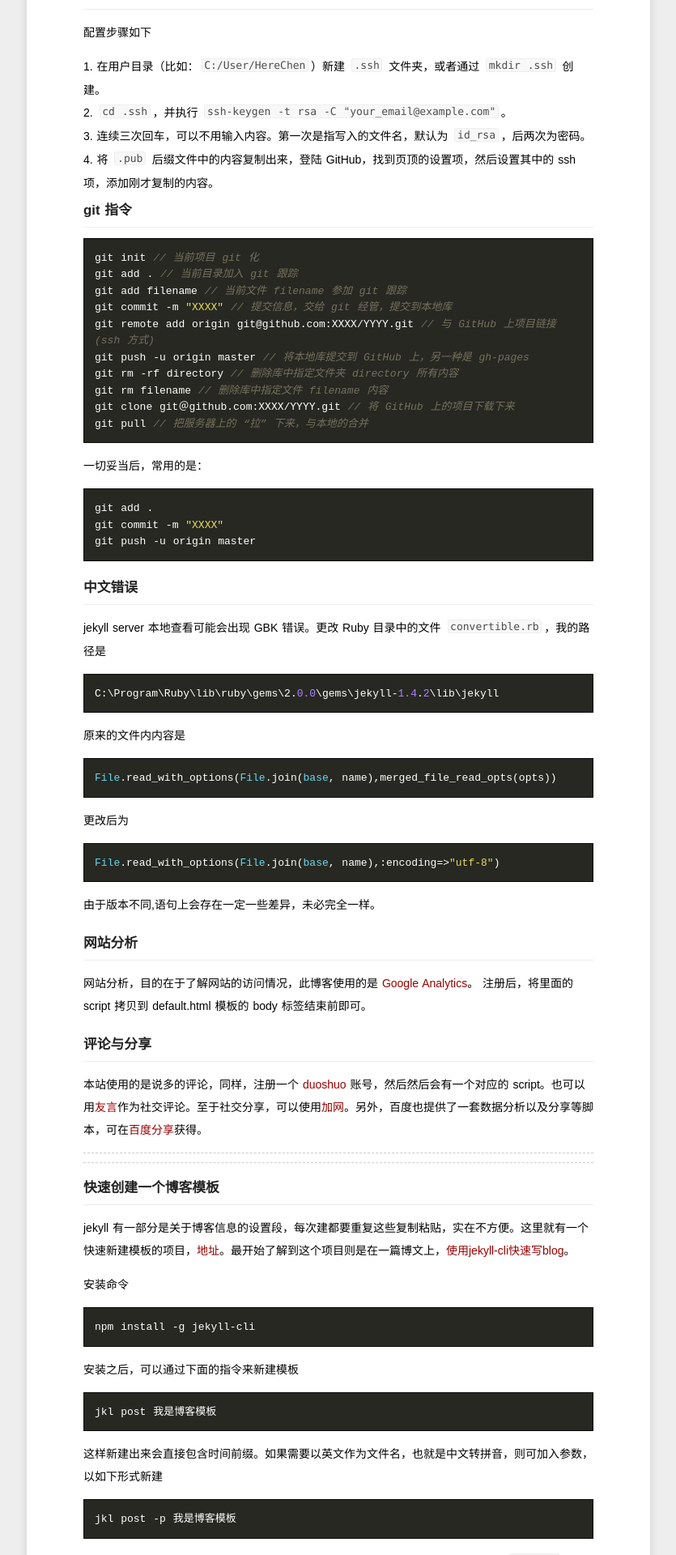
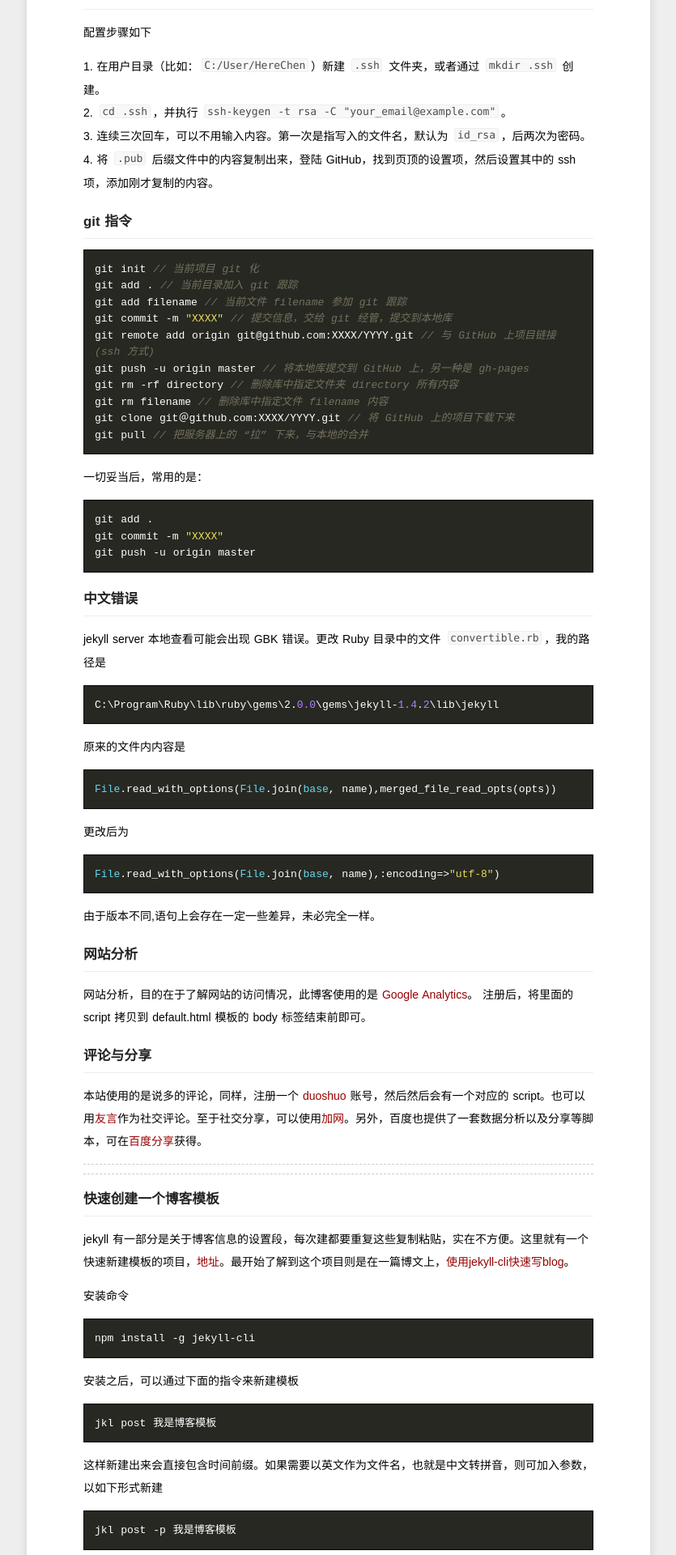
Before and after one commit to Xuezhiyuanlin/herechen.github.io, a Jekyll site: the page built from _posts/2014-03-16-jekyll-skills.md, in a window 1280 px wide. Shown: the part 1844-3764 px from the top of the page at 81% size, without its empty margins (222-1057 px from the left). Built offline with Jekyll 4.4.1, drawn with Linux system fonts in a browser that asks for light colours; some web fonts are replaced; Markdown is read by kramdown in place of the engine named in the settings; comment, search, counter and statistics services are not loaded.

Commit message:
herechen

```diff
--- a/media/css/style.css
+++ b/media/css/style.css
@@ -29,7 +29,7 @@ hr{margin:.7em 0;border-top:1px dashed #d0d0d0;border-bottom:1px dashed #f9f9f9;
 .excerpt{margin-bottom: 30px;}
 .listing p{line-height: 24px;margin: 0; padding: 0;}
 .post li{padding:0;}
-ol,ul{list-style-position:inside;}
+ol,ul{list-style-position:inside;margin-top: 14px;margin-bottom: 14px;}
 ol ul, ul ol, ul ul, ol ol {margin-left:1em;}
 p,ul{margin-bottom: 14px;margin-top: 14px;}
 
```
